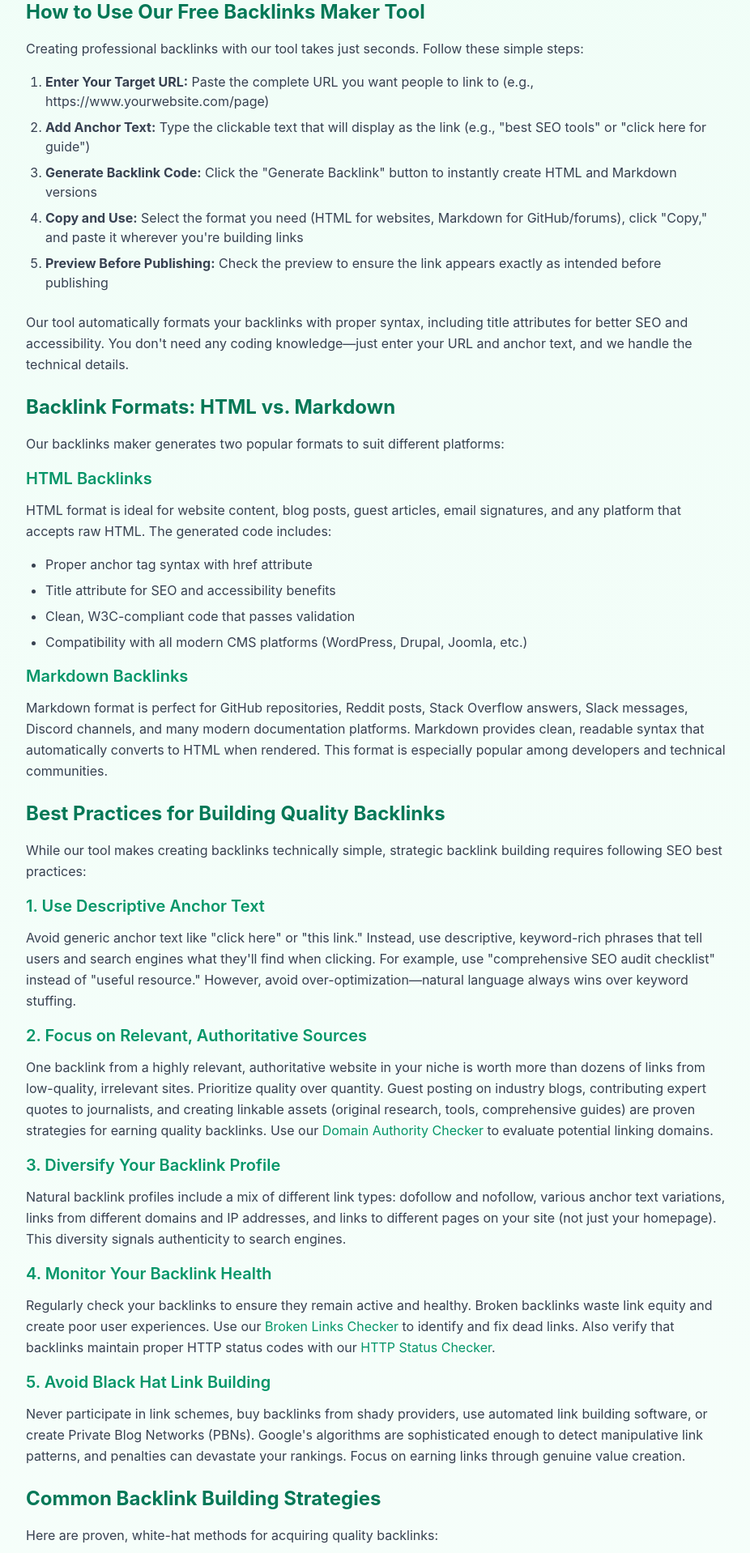
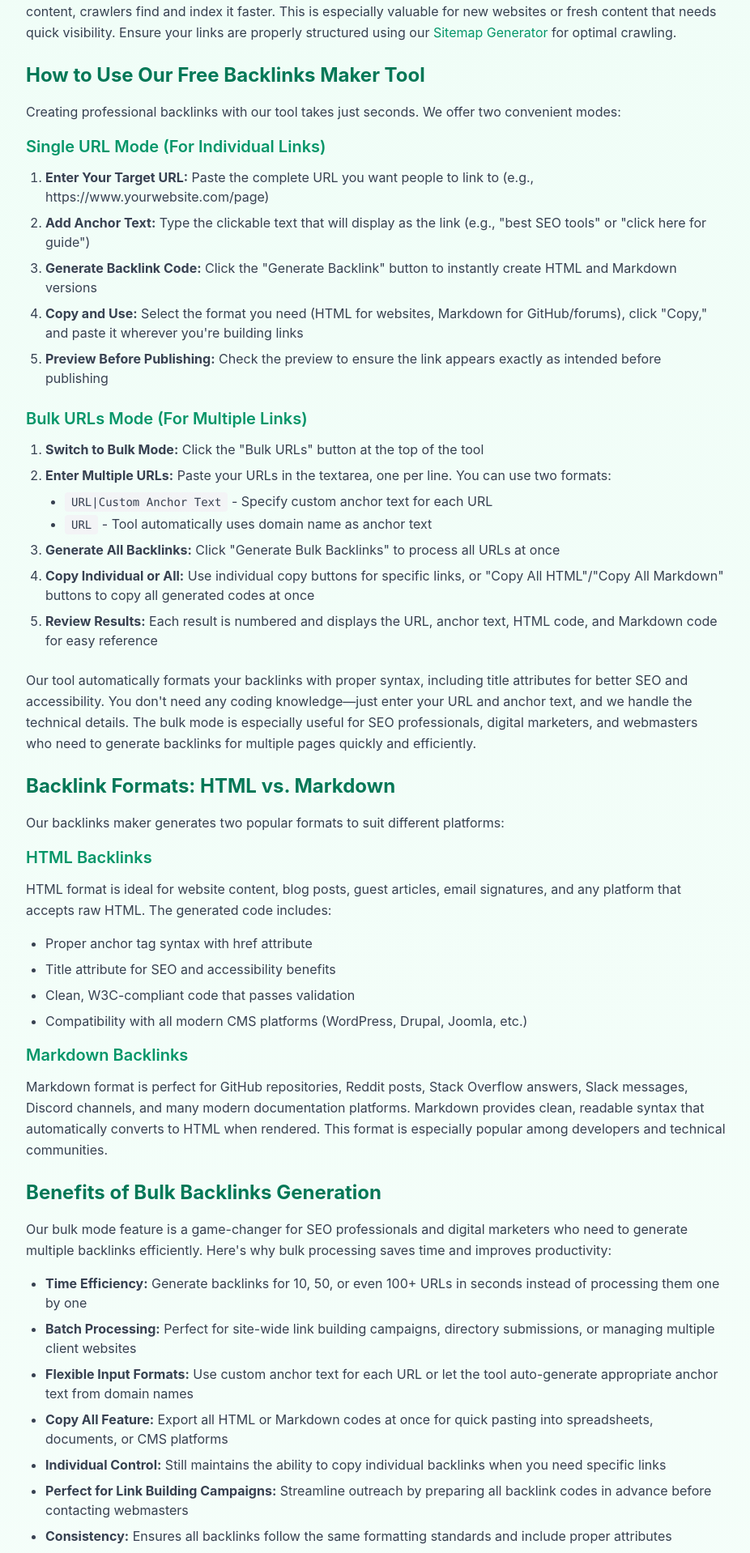
Before and after one commit to owaiskhaaan-sys/pro-url-monitor, a Next.js app: page /tools/backlinks-maker in a window 1280 px wide. Shown: the part 1822-3740 px from the top of the page at 81% size, without its empty margins (176-1102 px from the left). Built offline with nearby package versions, Linux system fonts and the light colour scheme.

Commit message:
docs: update backlinks-maker content to document bulk mode feature

```diff
--- a/pages/tools/backlinks-maker.js
+++ b/pages/tools/backlinks-maker.js
@@ -297,10 +297,10 @@ export default function BacklinksMaker() {
         <div className="prose prose-emerald max-w-none mt-16">
           <h2 className="text-2xl font-bold text-emerald-700 mb-4">What is a Backlinks Maker Tool?</h2>
           <p className="text-gray-700 leading-relaxed mb-4">
-            A backlinks maker is a free online tool that helps you quickly generate properly formatted backlink code in HTML, Markdown, or other formats. Instead of manually writing anchor tag syntax or struggling with proper link formatting, our backlinks maker instantly creates clean, SEO-friendly backlink code that you can copy and paste into your website, blog posts, forum signatures, social media profiles, or guest articles.
+            A backlinks maker is a free online tool that helps you quickly generate properly formatted backlink code in HTML, Markdown, or other formats. Instead of manually writing anchor tag syntax or struggling with proper link formatting, our backlinks maker instantly creates clean, SEO-friendly backlink code that you can copy and paste into your website, blog posts, forum signatures, social media profiles, or guest articles. Our tool supports both single URL and bulk URL processing, allowing you to generate backlinks for one URL at a time or process dozens of URLs simultaneously for maximum efficiency.
           </p>
           <p className="text-gray-700 leading-relaxed mb-6">
-            Backlinks—also known as inbound links or external links—are hyperlinks from one website to another. They're one of the most important ranking factors in SEO because search engines like Google view backlinks as "votes of confidence." When authoritative websites link to your content, it signals to search engines that your website provides valuable, trustworthy information worthy of higher rankings. Our backlinks maker tool simplifies the technical process of creating these crucial links while ensuring they follow best practices for SEO and accessibility.
+            Backlinks—also known as inbound links or external links—are hyperlinks from one website to another. They're one of the most important ranking factors in SEO because search engines like Google view backlinks as "votes of confidence." When authoritative websites link to your content, it signals to search engines that your website provides valuable, trustworthy information worthy of higher rankings. Our backlinks maker tool simplifies the technical process of creating these crucial links while ensuring they follow best practices for SEO and accessibility. Whether you need a single backlink or bulk backlinks for multiple pages, our tool handles both scenarios with ease.
           </p>
 
           <h2 className="text-2xl font-bold text-emerald-700 mb-4">Why Backlinks Are Critical for SEO Success</h2>
@@ -330,8 +330,10 @@ export default function BacklinksMaker() {
 
           <h2 className="text-2xl font-bold text-emerald-700 mb-4">How to Use Our Free Backlinks Maker Tool</h2>
           <p className="text-gray-700 leading-relaxed mb-4">
-            Creating professional backlinks with our tool takes just seconds. Follow these simple steps:
+            Creating professional backlinks with our tool takes just seconds. We offer two convenient modes:
           </p>
+
+          <h3 className="text-xl font-semibold text-emerald-600 mb-3">Single URL Mode (For Individual Links)</h3>
           <ol className="list-decimal pl-6 mb-6 text-gray-700 space-y-2">
             <li><strong>Enter Your Target URL:</strong> Paste the complete URL you want people to link to (e.g., https://www.yourwebsite.com/page)</li>
             <li><strong>Add Anchor Text:</strong> Type the clickable text that will display as the link (e.g., "best SEO tools" or "click here for guide")</li>
@@ -339,8 +341,22 @@ export default function BacklinksMaker() {
             <li><strong>Copy and Use:</strong> Select the format you need (HTML for websites, Markdown for GitHub/forums), click "Copy," and paste it wherever you're building links</li>
             <li><strong>Preview Before Publishing:</strong> Check the preview to ensure the link appears exactly as intended before publishing</li>
           </ol>
+
+          <h3 className="text-xl font-semibold text-emerald-600 mb-3">Bulk URLs Mode (For Multiple Links)</h3>
+          <ol className="list-decimal pl-6 mb-6 text-gray-700 space-y-2">
+            <li><strong>Switch to Bulk Mode:</strong> Click the "Bulk URLs" button at the top of the tool</li>
+            <li><strong>Enter Multiple URLs:</strong> Paste your URLs in the textarea, one per line. You can use two formats:
+              <ul className="list-disc pl-6 mt-2 space-y-1">
+                <li><code className="bg-gray-100 px-2 py-1 rounded text-sm">URL|Custom Anchor Text</code> - Specify custom anchor text for each URL</li>
+                <li><code className="bg-gray-100 px-2 py-1 rounded text-sm">URL</code> - Tool automatically uses domain name as anchor text</li>
+              </ul>
+            </li>
+            <li><strong>Generate All Backlinks:</strong> Click "Generate Bulk Backlinks" to process all URLs at once</li>
+            <li><strong>Copy Individual or All:</strong> Use individual copy buttons for specific links, or "Copy All HTML"/"Copy All Markdown" buttons to copy all generated codes at once</li>
+            <li><strong>Review Results:</strong> Each result is numbered and displays the URL, anchor text, HTML code, and Markdown code for easy reference</li>
+          </ol>
           <p className="text-gray-700 leading-relaxed mb-6">
-            Our tool automatically formats your backlinks with proper syntax, including title attributes for better SEO and accessibility. You don't need any coding knowledge—just enter your URL and anchor text, and we handle the technical details.
+            Our tool automatically formats your backlinks with proper syntax, including title attributes for better SEO and accessibility. You don't need any coding knowledge—just enter your URL and anchor text, and we handle the technical details. The bulk mode is especially useful for SEO professionals, digital marketers, and webmasters who need to generate backlinks for multiple pages quickly and efficiently.
           </p>
 
           <h2 className="text-2xl font-bold text-emerald-700 mb-4">Backlink Formats: HTML vs. Markdown</h2>
@@ -362,6 +378,23 @@ export default function BacklinksMaker() {
           <h3 className="text-xl font-semibold text-emerald-600 mb-3">Markdown Backlinks</h3>
           <p className="text-gray-700 leading-relaxed mb-6">
             Markdown format is perfect for GitHub repositories, Reddit posts, Stack Overflow answers, Slack messages, Discord channels, and many modern documentation platforms. Markdown provides clean, readable syntax that automatically converts to HTML when rendered. This format is especially popular among developers and technical communities.
+          </p>
+
+          <h2 className="text-2xl font-bold text-emerald-700 mb-4">Benefits of Bulk Backlinks Generation</h2>
+          <p className="text-gray-700 leading-relaxed mb-4">
+            Our bulk mode feature is a game-changer for SEO professionals and digital marketers who need to generate multiple backlinks efficiently. Here's why bulk processing saves time and improves productivity:
+          </p>
+          <ul className="list-disc pl-6 mb-4 text-gray-700 space-y-2">
+            <li><strong>Time Efficiency:</strong> Generate backlinks for 10, 50, or even 100+ URLs in seconds instead of processing them one by one</li>
+            <li><strong>Batch Processing:</strong> Perfect for site-wide link building campaigns, directory submissions, or managing multiple client websites</li>
+            <li><strong>Flexible Input Formats:</strong> Use custom anchor text for each URL or let the tool auto-generate appropriate anchor text from domain names</li>
+            <li><strong>Copy All Feature:</strong> Export all HTML or Markdown codes at once for quick pasting into spreadsheets, documents, or CMS platforms</li>
+            <li><strong>Individual Control:</strong> Still maintains the ability to copy individual backlinks when you need specific links</li>
+            <li><strong>Perfect for Link Building Campaigns:</strong> Streamline outreach by preparing all backlink codes in advance before contacting webmasters</li>
+            <li><strong>Consistency:</strong> Ensures all backlinks follow the same formatting standards and include proper attributes</li>
+          </ul>
+          <p className="text-gray-700 leading-relaxed mb-6">
+            Common bulk mode use cases include: creating backlinks for all product pages on an ecommerce site, generating links for blog post submissions to multiple directories, preparing backlinks for guest post author bios across various publications, and managing link building campaigns for multiple clients simultaneously. The bulk feature transforms a manual, time-consuming process into an automated workflow that frees you to focus on strategy and relationship building.
           </p>
 
           <h2 className="text-2xl font-bold text-emerald-700 mb-4">Best Practices for Building Quality Backlinks</h2>
```
